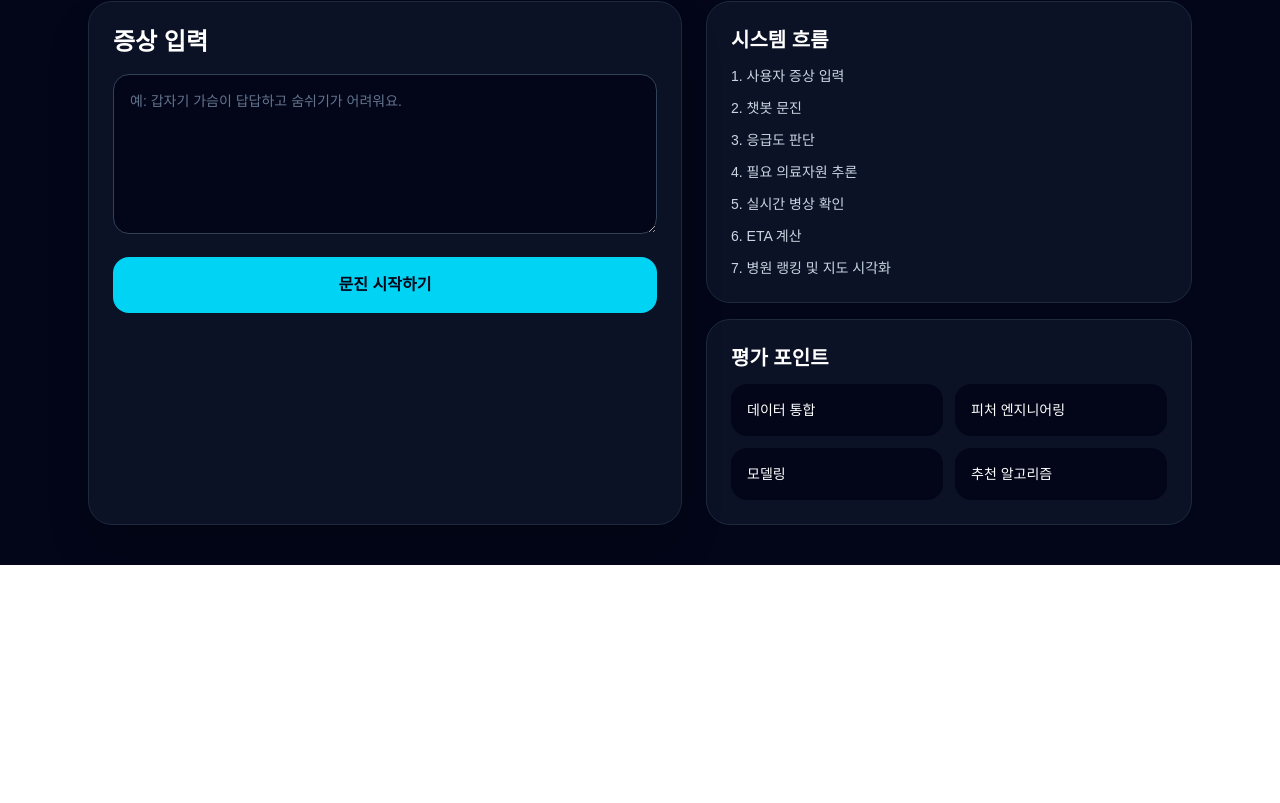
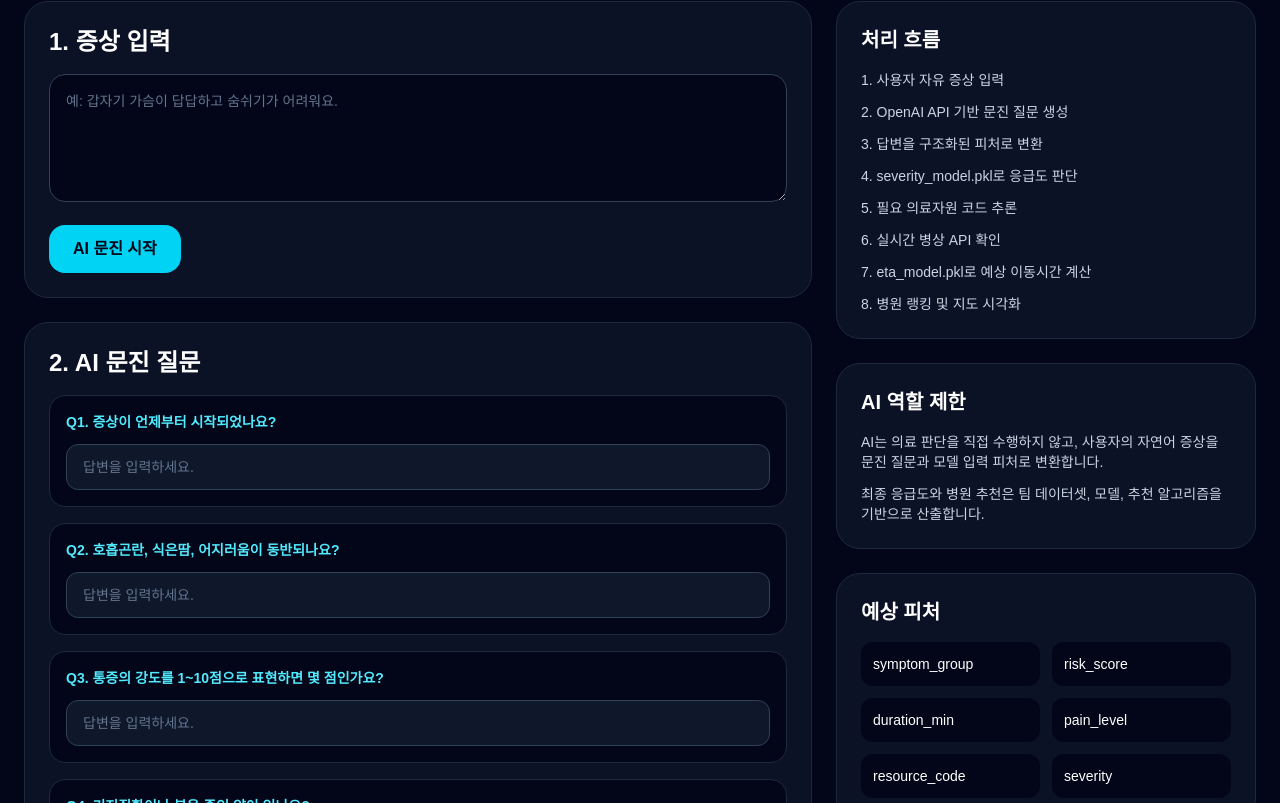
Before and after one commit to ironlife827-boop/gangwon-emergency-hospital-guide, a Next.js app in the folder frontend/: page / in a window 1280 px wide. Shown: the part 337-1140 px from the top of the page. Before the commit the page ends 902 px from the top, so only its background shows below. Built offline with nearby package versions, Linux system fonts and the light colour scheme.

Commit message:
Update page.tsx

```diff
--- a/frontend/app/page.tsx
+++ b/frontend/app/page.tsx
@@ -1,7 +1,7 @@
 export default function Home() {
   return (
     <main className="min-h-screen bg-slate-950 text-white">
-      <section className="mx-auto flex min-h-screen max-w-6xl flex-col px-6 py-10">
+      <section className="mx-auto max-w-7xl px-6 py-10">
         <header className="mb-10">
           <p className="mb-3 text-sm font-semibold text-cyan-400">
             Gangwon Emergency Hospital Guide
@@ -12,52 +12,102 @@ export default function Home() {
             상시 병원 안내 시스템
           </h1>
 
-          <p className="mt-5 max-w-2xl text-base text-slate-300 md:text-lg">
-            증상 문진, 응급도 판단, 실시간 병상 정보, 예상 이동시간을
-            통합하여 현재 상황에 적합한 병원을 추천합니다.
+          <p className="mt-5 max-w-3xl text-slate-300 md:text-lg">
+            생성형 AI는 사용자의 증상을 문진 질문과 구조화된 피처로 변환하고,
+            최종 응급도 판단과 병원 추천은 자체 데이터셋과 모델 기반으로 수행합니다.
           </p>
         </header>
 
-        <section className="grid flex-1 gap-6 md:grid-cols-[1.1fr_0.9fr]">
-          <div className="rounded-3xl border border-slate-800 bg-slate-900/70 p-6 shadow-2xl">
-            <h2 className="mb-4 text-2xl font-bold">증상 입력</h2>
+        <section className="grid gap-6 lg:grid-cols-[1fr_420px]">
+          <div className="space-y-6">
+            <div className="rounded-3xl border border-slate-800 bg-slate-900/70 p-6">
+              <h2 className="mb-4 text-2xl font-bold">1. 증상 입력</h2>
 
-            <textarea
-              className="min-h-40 w-full rounded-2xl border border-slate-700 bg-slate-950 p-4 text-sm text-white outline-none placeholder:text-slate-500 focus:border-cyan-400"
-              placeholder="예: 갑자기 가슴이 답답하고 숨쉬기가 어려워요."
-            />
+              <textarea
+                className="min-h-32 w-full rounded-2xl border border-slate-700 bg-slate-950 p-4 text-sm outline-none placeholder:text-slate-500 focus:border-cyan-400"
+                placeholder="예: 갑자기 가슴이 답답하고 숨쉬기가 어려워요."
+              />
 
-            <button className="mt-4 w-full rounded-2xl bg-cyan-400 px-5 py-4 font-bold text-slate-950 transition hover:bg-cyan-300">
-              문진 시작하기
-            </button>
+              <button className="mt-4 rounded-2xl bg-cyan-400 px-6 py-3 font-bold text-slate-950 hover:bg-cyan-300">
+                AI 문진 시작
+              </button>
+            </div>
+
+            <div className="rounded-3xl border border-slate-800 bg-slate-900/70 p-6">
+              <h2 className="mb-4 text-2xl font-bold">2. AI 문진 질문</h2>
+
+              <div className="space-y-4">
+                {[
+                  "증상이 언제부터 시작되었나요?",
+                  "호흡곤란, 식은땀, 어지러움이 동반되나요?",
+                  "통증의 강도를 1~10점으로 표현하면 몇 점인가요?",
+                  "기저질환이나 복용 중인 약이 있나요?",
+                ].map((question, index) => (
+                  <div
+                    key={question}
+                    className="rounded-2xl border border-slate-800 bg-slate-950 p-4"
+                  >
+                    <p className="mb-3 text-sm font-semibold text-cyan-300">
+                      Q{index + 1}. {question}
+                    </p>
+                    <input
+                      className="w-full rounded-xl border border-slate-700 bg-slate-900 px-4 py-3 text-sm outline-none placeholder:text-slate-500 focus:border-cyan-400"
+                      placeholder="답변을 입력하세요."
+                    />
+                  </div>
+                ))}
+              </div>
+
+              <button className="mt-5 w-full rounded-2xl bg-white px-6 py-4 font-bold text-slate-950 hover:bg-slate-200">
+                응급도 분석 및 병원 추천
+              </button>
+            </div>
           </div>
 
-          <div className="space-y-4">
+          <aside className="space-y-6">
             <div className="rounded-3xl border border-slate-800 bg-slate-900/70 p-6">
-              <h2 className="mb-3 text-xl font-bold">시스템 흐름</h2>
+              <h2 className="mb-4 text-xl font-bold">처리 흐름</h2>
 
               <ol className="space-y-3 text-sm text-slate-300">
-                <li>1. 사용자 증상 입력</li>
-                <li>2. 챗봇 문진</li>
-                <li>3. 응급도 판단</li>
-                <li>4. 필요 의료자원 추론</li>
-                <li>5. 실시간 병상 확인</li>
-                <li>6. ETA 계산</li>
-                <li>7. 병원 랭킹 및 지도 시각화</li>
+                <li>1. 사용자 자유 증상 입력</li>
+                <li>2. OpenAI API 기반 문진 질문 생성</li>
+                <li>3. 답변을 구조화된 피처로 변환</li>
+                <li>4. severity_model.pkl로 응급도 판단</li>
+                <li>5. 필요 의료자원 코드 추론</li>
+                <li>6. 실시간 병상 API 확인</li>
+                <li>7. eta_model.pkl로 예상 이동시간 계산</li>
+                <li>8. 병원 랭킹 및 지도 시각화</li>
               </ol>
             </div>
 
             <div className="rounded-3xl border border-slate-800 bg-slate-900/70 p-6">
-              <h2 className="mb-3 text-xl font-bold">평가 포인트</h2>
+              <h2 className="mb-4 text-xl font-bold">AI 역할 제한</h2>
+
+              <div className="space-y-3 text-sm text-slate-300">
+                <p>
+                  AI는 의료 판단을 직접 수행하지 않고, 사용자의 자연어 증상을
+                  문진 질문과 모델 입력 피처로 변환합니다.
+                </p>
+                <p>
+                  최종 응급도와 병원 추천은 팀 데이터셋, 모델, 추천 알고리즘을
+                  기반으로 산출합니다.
+                </p>
+              </div>
+            </div>
+
+            <div className="rounded-3xl border border-slate-800 bg-slate-900/70 p-6">
+              <h2 className="mb-4 text-xl font-bold">예상 피처</h2>
 
               <div className="grid grid-cols-2 gap-3 text-sm">
-                <div className="rounded-2xl bg-slate-950 p-4">데이터 통합</div>
-                <div className="rounded-2xl bg-slate-950 p-4">피처 엔지니어링</div>
-                <div className="rounded-2xl bg-slate-950 p-4">모델링</div>
-                <div className="rounded-2xl bg-slate-950 p-4">추천 알고리즘</div>
+                <div className="rounded-xl bg-slate-950 p-3">symptom_group</div>
+                <div className="rounded-xl bg-slate-950 p-3">risk_score</div>
+                <div className="rounded-xl bg-slate-950 p-3">duration_min</div>
+                <div className="rounded-xl bg-slate-950 p-3">pain_level</div>
+                <div className="rounded-xl bg-slate-950 p-3">resource_code</div>
+                <div className="rounded-xl bg-slate-950 p-3">severity</div>
               </div>
             </div>
-          </div>
+          </aside>
         </section>
       </section>
     </main>
```
